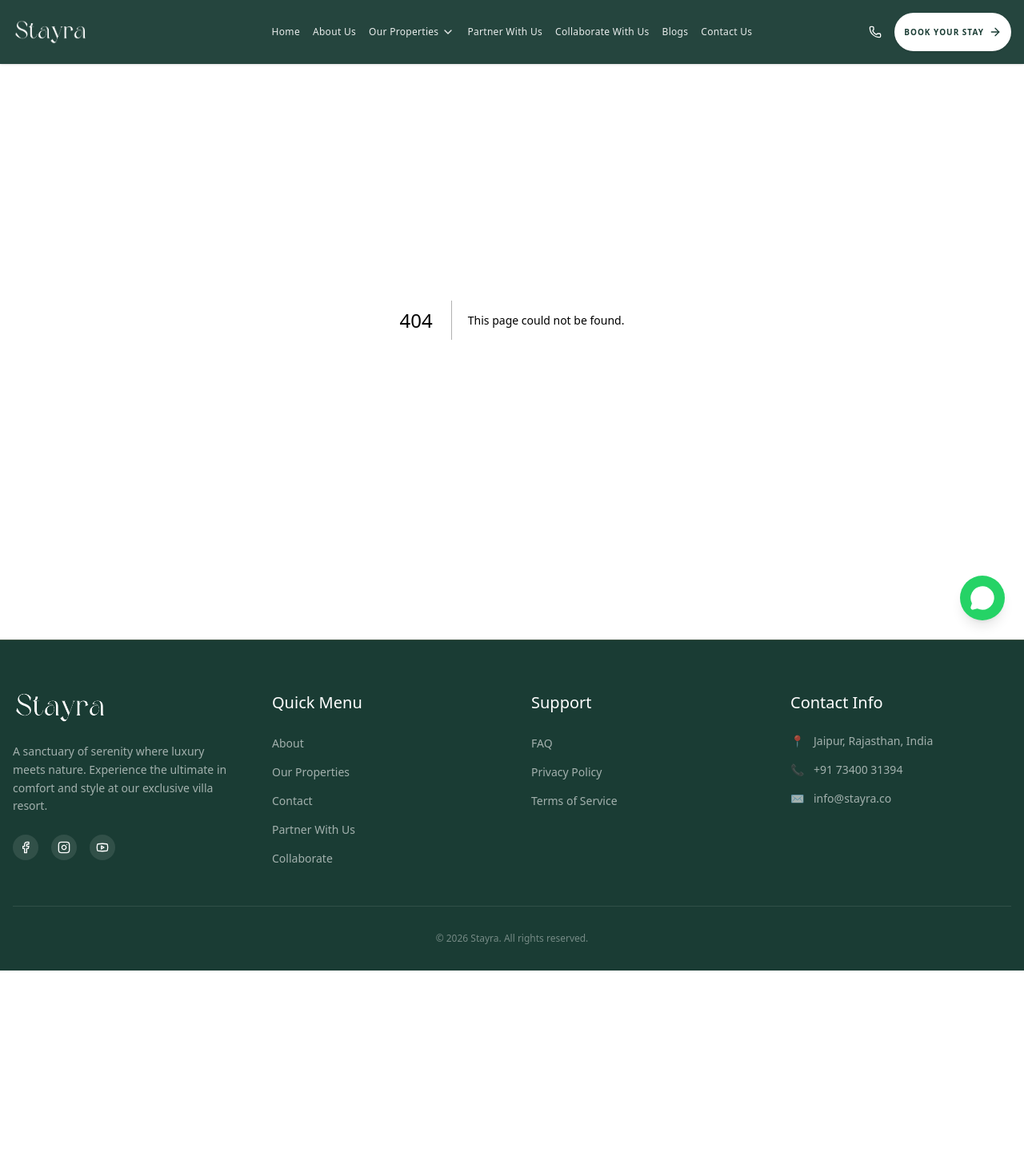
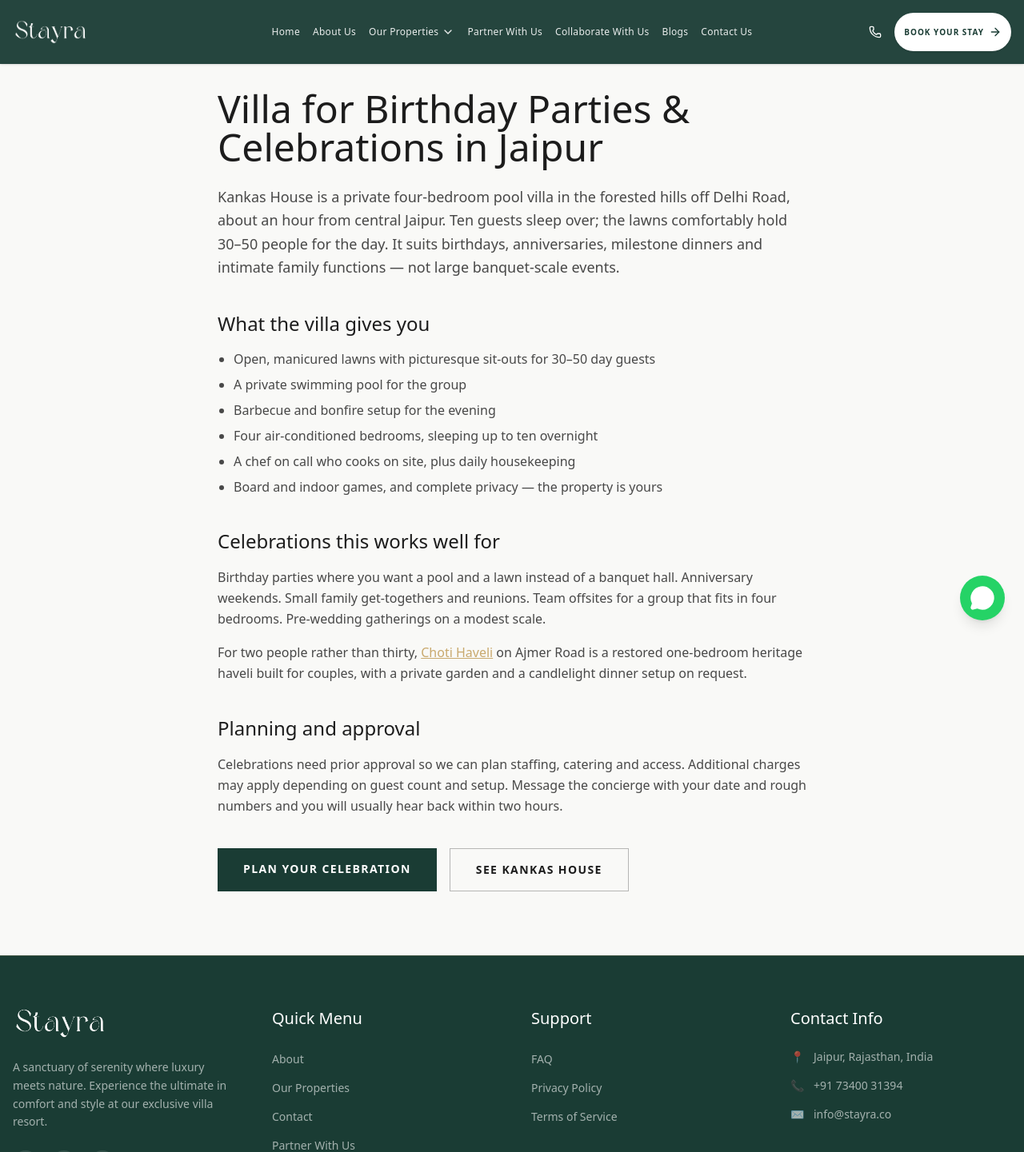
Before and after one commit to unsocialsthailandwebsite-sketch/stayrafin, a Next.js app: page /celebrations-in-jaipur in a window 1280 px wide. Before the commit this address had no page. Shown: the top 1441 px of the page at 80% size. Before the commit the page ends 1214 px from the top, so only its background shows below. Built offline with nearby package versions, Linux system fonts and the light colour scheme; a web font is replaced by a local one.

Commit message:
Create celebrations page for Jaipur villa
Added a new page for celebrations in Jaipur, including metadata, content, and links for planning events.

```diff
--- /dev/null
+++ b/src/app/celebrations-in-jaipur/page.tsx
@@ -0,0 +1,76 @@
+import type { Metadata } from "next";
+import Link from "next/link";
+import { BreadcrumbSchema } from "@/components/seo/structured-data";
+
+export const metadata: Metadata = {
+    title: "Villa for Birthday Parties & Celebrations in Jaipur",
+    description:
+        "Host a birthday, anniversary or small celebration at Kankas House — a private 4BHK pool villa on Delhi Road, Jaipur. Lawns for 30–50 day guests, bonfire and barbecue, chef on call.",
+    alternates: { canonical: "/celebrations-in-jaipur" },
+    openGraph: {
+        title: "Villa for Birthday Parties & Celebrations in Jaipur",
+        description:
+            "Private villa celebrations in Jaipur for 30–50 guests — open lawns, private pool, bonfire and barbecue, chef on call. Book direct on WhatsApp.",
+        url: "/celebrations-in-jaipur",
+    },
+};
+
+const WHATSAPP =
+    "https://wa.me/917340031394?text=Hi%2C%20I%20would%20like%20to%20plan%20a%20celebration%20at%20a%20Stayra%20villa";
+
+export default function CelebrationsPage() {
+    return (
+        <main className="min-h-screen bg-stayra-ivory pt-28 pb-20">
+            <BreadcrumbSchema items={[{ name: "Celebrations in Jaipur", path: "/celebrations-in-jaipur" }]} />
+            <div className="container mx-auto px-4 max-w-3xl">
+                <h1 className="font-serif text-4xl md:text-5xl text-stayra-charcoal mb-6">
+                    Villa for Birthday Parties &amp; Celebrations in Jaipur
+                </h1>
+                <p className="font-sans text-lg text-stayra-charcoal/80 leading-relaxed mb-10">
+                    Kankas House is a private four-bedroom pool villa in the forested hills off Delhi Road,
+                    about an hour from central Jaipur. Ten guests sleep over; the lawns comfortably hold
+                    30–50 people for the day. It suits birthdays, anniversaries, milestone dinners and
+                    intimate family functions — not large banquet-scale events.
+                </p>
+
+                <h2 className="font-serif text-2xl text-stayra-charcoal mb-4">What the villa gives you</h2>
+                <ul className="font-sans text-stayra-charcoal/80 space-y-2 mb-10 list-disc pl-5">
+                    <li>Open, manicured lawns with picturesque sit-outs for 30–50 day guests</li>
+                    <li>A private swimming pool for the group</li>
+                    <li>Barbecue and bonfire setup for the evening</li>
+                    <li>Four air-conditioned bedrooms, sleeping up to ten overnight</li>
+                    <li>A chef on call who cooks on site, plus daily housekeeping</li>
+                    <li>Board and indoor games, and complete privacy — the property is yours</li>
+                </ul>
+
+                <h2 className="font-serif text-2xl text-stayra-charcoal mb-4">Celebrations this works well for</h2>
+                <p className="font-sans text-stayra-charcoal/80 leading-relaxed mb-4">
+                    Birthday parties where you want a pool and a lawn instead of a banquet hall. Anniversary
+                    weekends. Small family get-togethers and reunions. Team offsites for a group that fits in
+                    four bedrooms. Pre-wedding gatherings on a modest scale.
+                </p>
+                <p className="font-sans text-stayra-charcoal/80 leading-relaxed mb-10">
+                    For two people rather than thirty, <Link href="/properties/choti-haveli" className="text-stayra-gold underline">Choti Haveli</Link>{" "}
+                    on Ajmer Road is a restored one-bedroom heritage haveli built for couples, with a private
+                    garden and a candlelight dinner setup on request.
+                </p>
+
+                <h2 className="font-serif text-2xl text-stayra-charcoal mb-4">Planning and approval</h2>
+                <p className="font-sans text-stayra-charcoal/80 leading-relaxed mb-10">
+                    Celebrations need prior approval so we can plan staffing, catering and access. Additional
+                    charges may apply depending on guest count and setup. Message the concierge with your date
+                    and rough numbers and you will usually hear back within two hours.
+                </p>
+
+                <div className="flex flex-wrap gap-4">
+                    <a href={WHATSAPP} target="_blank" rel="noopener noreferrer" className="bg-stayra-green text-white px-8 py-4 text-sm tracking-widest font-bold">
+                        PLAN YOUR CELEBRATION
+                    </a>
+                    <Link href="/properties/kankas-house" className="border border-stayra-charcoal/30 text-stayra-charcoal px-8 py-4 text-sm tracking-widest font-bold">
+                        SEE KANKAS HOUSE
+                    </Link>
+                </div>
+            </div>
+        </main>
+    );
+}
```
